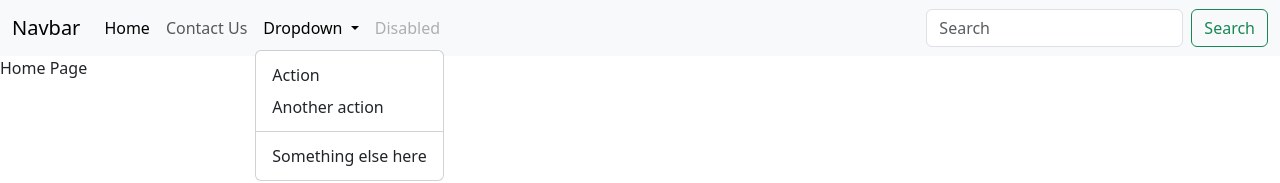
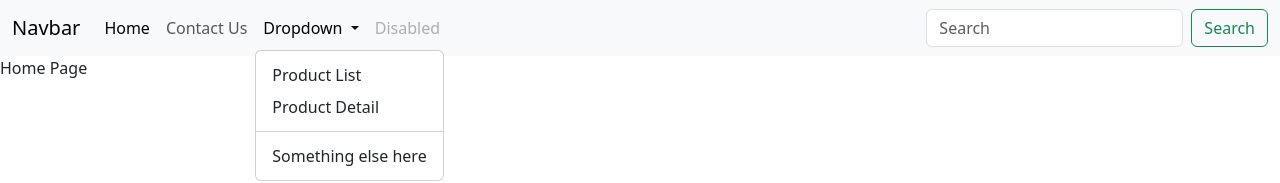
Before and after one commit to ZeroaNinea/Vue.js-Complete-Course-2, a Vue app: page / in a window 1280 px wide. Both pictures are taken after a click on the button "Dropdown". Shown: the top 183 px of the page. Built offline with nearby package versions, Linux system fonts and the light colour scheme.

Commit message:
ProductDEtail and productList added

```diff
--- a/src/components/Layout/AppHeader.vue
+++ b/src/components/Layout/AppHeader.vue
@@ -34,8 +34,14 @@
               Dropdown
             </a>
             <ul class="dropdown-menu">
-              <li><a class="dropdown-item" href="#">Action</a></li>
-              <li><a class="dropdown-item" href="#">Another action</a></li>
+              <!-- <li><a class="dropdown-item" href="#">Action</a></li> -->
+              <li>
+                <router-link class="dropdown-item" to="/productList">Product List</router-link>
+              </li>
+              <!-- <li><a class="dropdown-item" href="#">Another action</a></li> -->
+              <li>
+                <router-link class="dropdown-item" to="/productDetail">Product Detail</router-link>
+              </li>
               <li><hr class="dropdown-divider" /></li>
               <li><a class="dropdown-item" href="#">Something else here</a></li>
             </ul>
```
Also changed, not shown: src/router/index.ts (+8 -0 lines).
